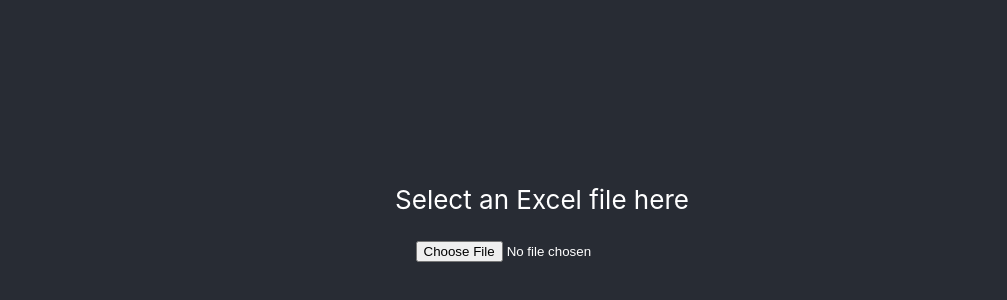
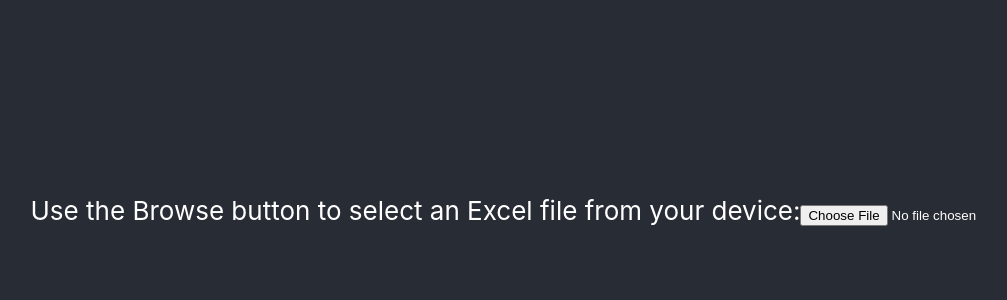
Before and after one commit to cfgdelaware23/Team-2, a React (Create React App) app in the folder main_app/: page / in a window 1280 px wide. Shown: the part 190-490 px from the top of the page, without its empty margins (98-1105 px from the left). Built offline with nearby package versions, Linux system fonts and the light colour scheme.

Commit message:
Added ARIA ((Accessible Rich Internet Applications) Attributes

```diff
--- a/main_app/src/App.js
+++ b/main_app/src/App.js
@@ -8,22 +8,23 @@ function App() {
   const handleDrop = (e) => {
     e.preventDefault();
     const droppedFile = e.target.files[0];
+    //Selecting file is possible with just keyboard
     setFile(droppedFile);
     //apiLayer(file);
   };
 
-  /*const handleDefaultDrag = (e) => {
-    e.preventDefault();
-  }*/
-
+  //"Label" semantic HTML tag
+  //ARIA (Accessible Rich Internet Applications) Attributes. "Aria Label" provides extra information to screen reader users.
   return (
     <div className="App">
       <header className="App-header">
         {
           file ? <p>File dropped: {file.name}</p> :
           <>
-            <p>Select an Excel file here</p>
-            <input type = "file" onChange = {handleDrop} />
+            <label htmlFor="fileInput">
+              Use the Browse button to select an Excel file from your device:
+              <input type="file" id="fileInput" onChange={handleDrop} aria-describedby="fileInput" />
+            </label>
           </>
         }
       </header>
```
